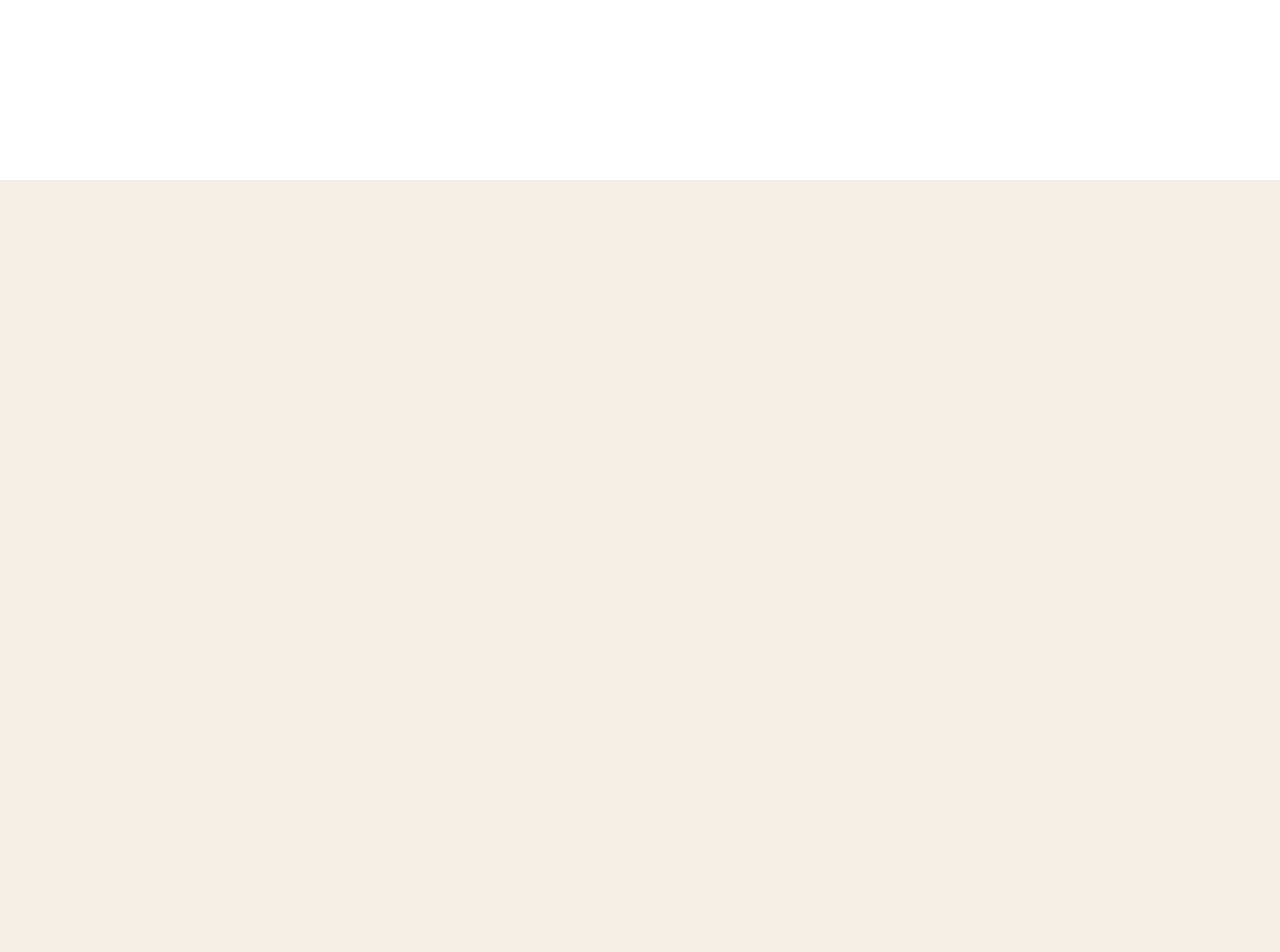
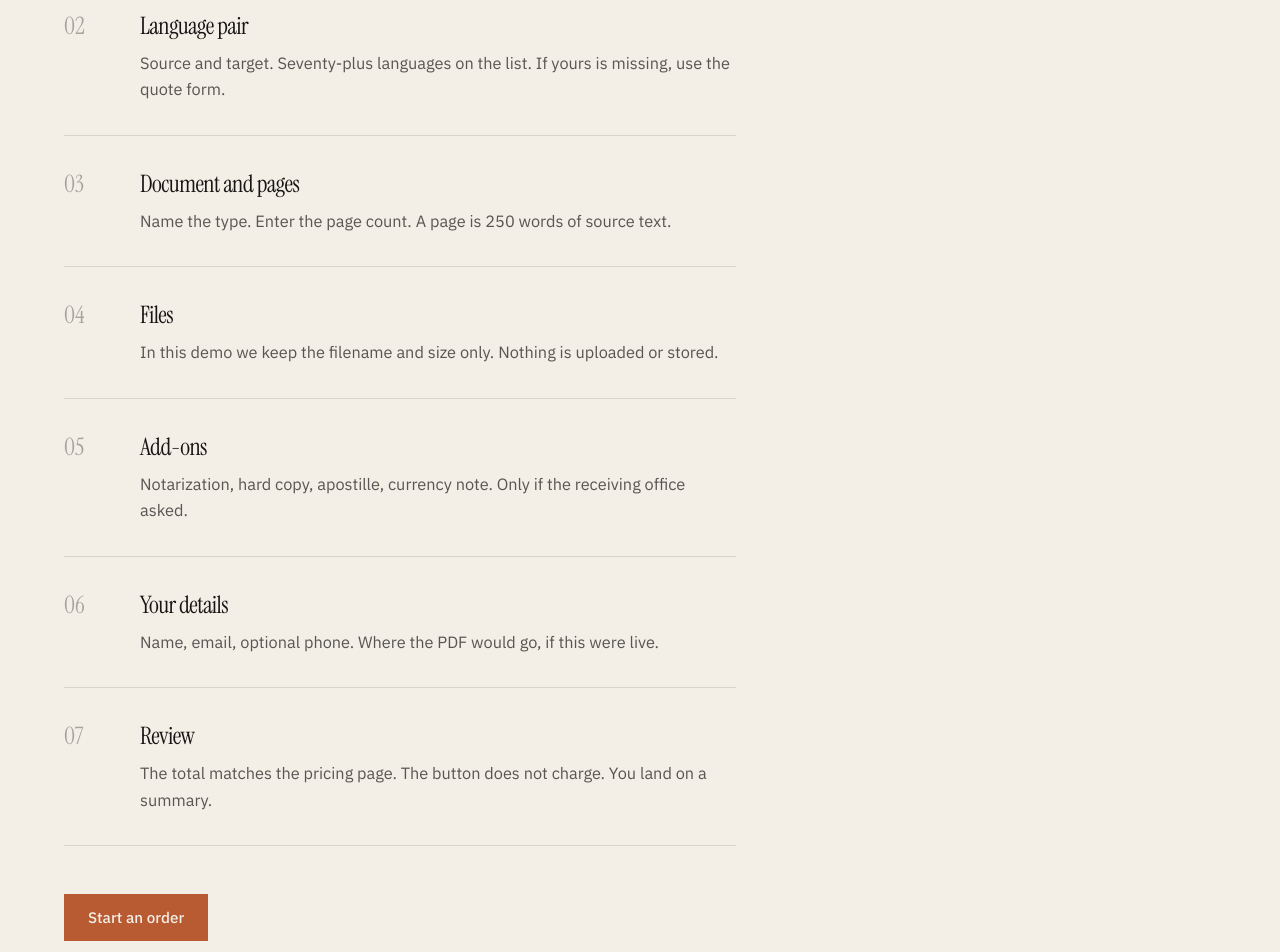
Before and after one commit to pearsonownz1/translatenow-web, a Next.js app: page /how-it-works in a window 1280 px wide. Before the commit this address had no page. Shown: the part 620-1572 px from the top of the page. Before the commit the page ends 800 px from the top, so only its background shows below. Built offline with nearby package versions, Linux system fonts and the light colour scheme.

Commit message:
Add how-it-works, notarized, standard, and IRCC pages

```diff
--- /dev/null
+++ b/app/(site)/how-it-works/page.tsx
@@ -0,0 +1,79 @@
+import type { Metadata } from "next";
+import { Cta } from "@/components/cta";
+import { PageShell } from "@/components/page-shell";
+
+export const metadata: Metadata = {
+  title: "How it works",
+  description:
+    "Choose a service, name the language pair, count pages, attach files, add extras if needed. Demo checkout does not charge or store documents.",
+};
+
+const steps = [
+  {
+    n: "01",
+    title: "Service and tier",
+    body: "Certified Professional, Detailed, or Expert — or Standard if no statement is required.",
+  },
+  {
+    n: "02",
+    title: "Language pair",
+    body: "Source and target. Seventy-plus languages on the list. If yours is missing, use the quote form.",
+  },
+  {
+    n: "03",
+    title: "Document and pages",
+    body: "Name the type. Enter the page count. A page is 250 words of source text.",
+  },
+  {
+    n: "04",
+    title: "Files",
+    body: "In this demo we keep the filename and size only. Nothing is uploaded or stored.",
+  },
+  {
+    n: "05",
+    title: "Add-ons",
+    body: "Notarization, hard copy, apostille, currency note. Only if the receiving office asked.",
+  },
+  {
+    n: "06",
+    title: "Your details",
+    body: "Name, email, optional phone. Where the PDF would go, if this were live.",
+  },
+  {
+    n: "07",
+    title: "Review",
+    body: "The total matches the pricing page. The button does not charge. You land on a summary.",
+  },
+];
+
+export default function HowItWorksPage() {
+  return (
+    <PageShell
+      kicker="How it works"
+      title="Seven steps. One total."
+      lede="Standard delivery is the next business day. Same-day rush is a checkbox. No accounts required in this demo."
+    >
+      <ol className="mt-16 max-w-2xl divide-y divide-hairline border-y border-hairline">
+        {steps.map((step) => (
+          <li
+            key={step.n}
+            className="grid gap-3 py-8 md:grid-cols-[4rem_minmax(0,1fr)]"
+          >
+            <p className="font-display text-2xl text-ink/35">{step.n}</p>
+            <div>
+              <h2 className="font-display text-2xl tracking-tight">
+                {step.title}
+              </h2>
+              <p className="mt-2 text-[1.02rem] leading-relaxed text-ink/70">
+                {step.body}
+              </p>
+            </div>
+          </li>
+        ))}
+      </ol>
+      <div className="mt-12">
+        <Cta href="/order">Start an order</Cta>
+      </div>
+    </PageShell>
+  );
+}
--- /dev/null
+++ b/app/(site)/ircc/page.tsx
@@ -0,0 +1,24 @@
+import type { Metadata } from "next";
+import { DualCta, Sections } from "@/components/article-blocks";
+import { PageShell } from "@/components/page-shell";
+
+export const metadata: Metadata = {
+  title: "IRCC translations (Canada)",
+  description: "Certified translations for IRCC filings. IRCC does not approve or endorse translation vendors.",
+};
+
+export default function Page() {
+  return (
+    <PageShell kicker="IRCC" title="Canada has its own desk." lede="IRCC asks for a complete translation and a translator certification when a document is not in English or French. IRCC does not approve, certify, or endorse vendors.">
+      <Sections
+        items={[
+        { title: "What we supply", body: "A full translation into English or French and a signed statement of competence and accuracy. That is the paper the instruction describes. It is not a government form." },
+        { title: "What we do not claim", body: "IRCC does not maintain an approved-vendor list for this work. No company can promise a particular application will be accepted. The source still has to be complete and readable." },
+        { title: "Common records", body: "Civil certificates, police clearances, diplomas, and transcripts. Use Certified Professional or Detailed by length. Notarization only if a specific office asked." },
+        ]}
+      />
+
+      <DualCta />
+    </PageShell>
+  );
+}
--- /dev/null
+++ b/app/(site)/notarized-translation/page.tsx
@@ -0,0 +1,24 @@
+import type { Metadata } from "next";
+import { DualCta, Sections } from "@/components/article-blocks";
+import { PageShell } from "@/components/page-shell";
+
+export const metadata: Metadata = {
+  title: "Notarized translation",
+  description: "Notary acknowledges the translator’s signature. $19 per order. Not an apostille. USCIS does not require it.",
+};
+
+export default function Page() {
+  return (
+    <PageShell kicker="Notarized" title="A notary, if someone asked." lede="Notarization is an add-on: $19 per order. A notary acknowledges the translator’s signature. It is not a second translation and not an apostille.">
+      <Sections
+        items={[
+        { title: "When it is useful", body: "Some state courts, some foreign consulates, and some employers ask for a notarized certification. The federal USCIS regulation does not." },
+        { title: "What it is not", body: "Not an apostille. An apostille is a separate $165-per-document step on the notarial certificate, used for Hague countries." },
+        { title: "How to add it", body: "Check the box on the order form. The running total uses the same figure as the pricing page." },
+        ]}
+      />
+
+      <DualCta />
+    </PageShell>
+  );
+}
--- /dev/null
+++ b/app/(site)/standard-translation/page.tsx
@@ -0,0 +1,48 @@
+import type { Metadata } from "next";
+import Link from "next/link";
+import { Cta } from "@/components/cta";
+import { PageShell } from "@/components/page-shell";
+import { TIERS, formatUsd } from "@/lib/pricing";
+
+export const metadata: Metadata = {
+  title: "Standard translation",
+  description:
+    "Human translation without a certification statement. $18 per 250-word page. For reading, not filing.",
+};
+
+export default function StandardPage() {
+  return (
+    <PageShell
+      kicker="Standard"
+      title="The words. No statement."
+      lede={`${formatUsd(TIERS.standard.price)} a page. Same human translators. No signed accuracy statement, no notary block. Use this when you need to read the document, not attach it to a government form.`}
+    >
+      <div className="mt-16 max-w-2xl divide-y divide-hairline border-y border-hairline">
+        <section className="grid gap-4 py-10 md:grid-cols-2">
+          <h2 className="font-display text-3xl tracking-tight">When it fits</h2>
+          <p className="text-[1.02rem] leading-relaxed text-ink/70">
+            A letter you want to understand. A web printout. A draft before
+            you decide to file. If an officer or clerk asked for a certified
+            translation, do not use this.
+          </p>
+        </section>
+        <section className="grid gap-4 py-10 md:grid-cols-2">
+          <h2 className="font-display text-3xl tracking-tight">
+            What you receive
+          </h2>
+          <p className="text-[1.02rem] leading-relaxed text-ink/70">
+            A PDF of the target text. Layout follows the source where it can.
+            No certification page. You can upgrade a later order to certified
+            if the office asks.
+          </p>
+        </section>
+      </div>
+      <div className="mt-12 flex flex-wrap gap-6">
+        <Cta href="/order">Start an order</Cta>
+        <Link href="/certified-translation" className="self-center copper-underline">
+          Certified instead
+        </Link>
+      </div>
+    </PageShell>
+  );
+}
```
